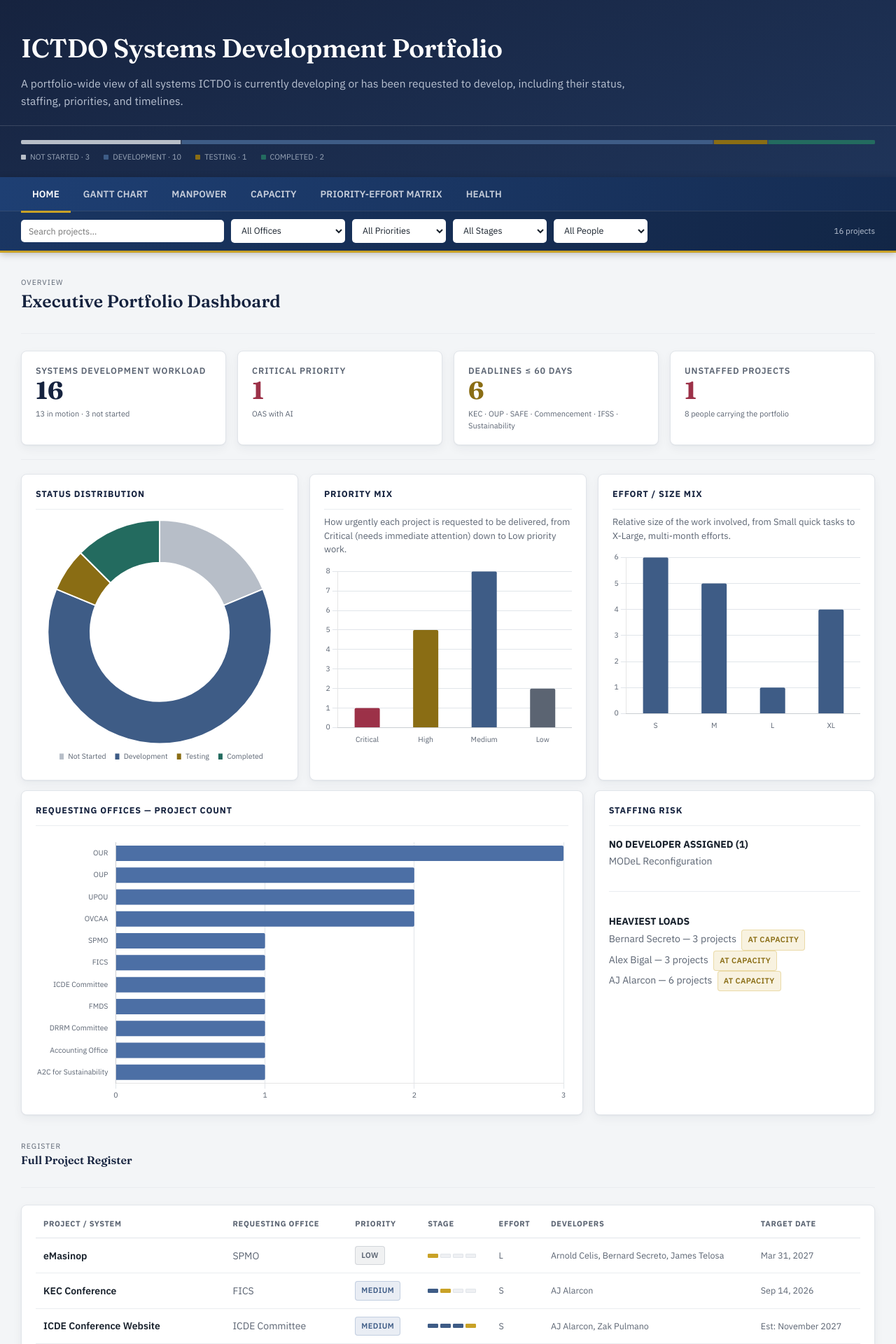
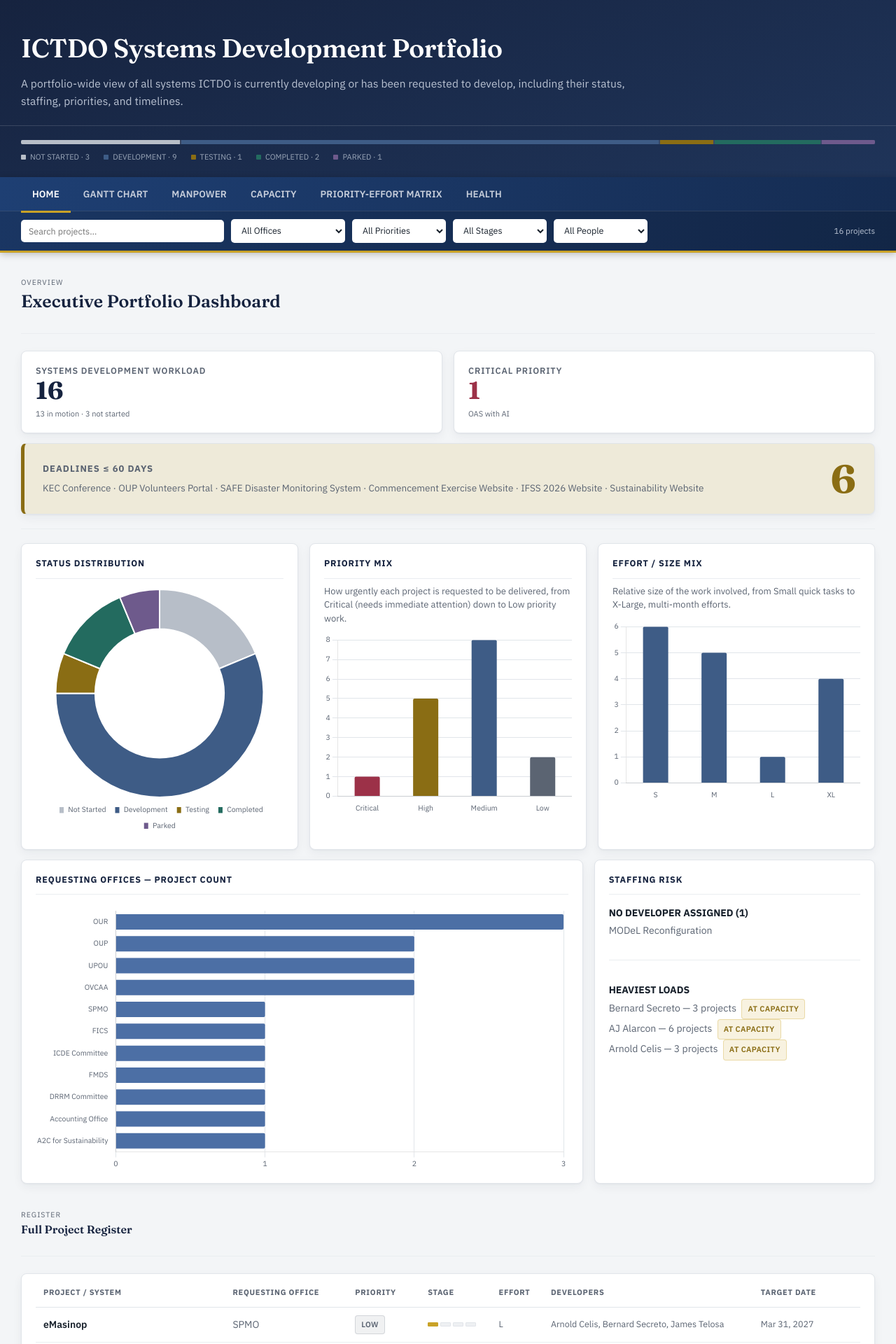
Before and after one commit to reinaldncku/reinaldncku.github.io, a Jekyll site: the page ictdo/index.html, which Jekyll copies as it is, in a window 1280 px wide. Shown: the top 1920 px of the page at 70% size. Built offline with Jekyll 4.4.1, drawn with Linux system fonts in a browser that asks for light colours.

Commit message:
Add files via upload

```diff
--- a/ictdo/app.js
+++ b/ictdo/app.js
@@ -3,8 +3,12 @@
    Depends on PROJECTS from data.js being loaded first.
    ========================================================================== */
 
-const STAGE_ORDER = ["Not Started", "Development", "Testing", "Completed"];
-const STAGE_SHORT = { "Not Started":"NOT STARTED", "Development":"DEVELOPMENT", "Testing":"TESTING", "Completed":"COMPLETED" };
+const STAGE_ORDER = ["Not Started", "Development", "Testing", "Completed", "Parked"];
+const STAGE_SHORT = { "Not Started":"NOT STARTED", "Development":"DEVELOPMENT", "Testing":"TESTING", "Completed":"COMPLETED", "Parked":"PARKED" };
+// The four real sequential stages, used only for the per-row progress rail.
+// Parked is excluded here (and handled separately) since it isn't "further
+// along" than Completed — it's a pause, not a position in the pipeline.
+const PROGRESS_STAGES = ["Not Started", "Development", "Testing", "Completed"];
 const PRIORITY_ORDER = ["Critical","High","Medium","Low"];
 const EFFORT_ORDER = ["S","M","L","XL"];
 const EFFORT_WEIGHT = { "S":1, "M":2, "L":3, "XL":5 };
@@ -14,13 +18,14 @@ const STATUS_COLOR = {
   "Not Started": "var(--idle)",
   "Development": "var(--accent-dim)",
   "Testing": "var(--warn)",
-  "Completed": "var(--ok)"
+  "Completed": "var(--ok)",
+  "Parked": "var(--parked)"
 };
 
 const PRIORITY_CLASS = { Critical:"critical", High:"high", Medium:"medium", Low:"low" };
 
 function stageIndex(status){
-  const i = STAGE_ORDER.indexOf(status);
+  const i = PROGRESS_STAGES.indexOf(status);
   return i === -1 ? 0 : i;
 }
 
@@ -66,7 +71,7 @@ function buildManpower(list){
    the work hasn't begun yet, or it's already finished, so neither should
    count as current pressure on a person's plate. */
 function isUnweightedStatus(status){
-  return status === "Not Started" || status === "Completed";
+  return status === "Not Started" || status === "Completed" || status === "Parked";
 }
 
 function projectWeight(p){
@@ -272,8 +277,13 @@ function renderPulse(){
 }
 
 function stageRailHTML(status){
+  if(status === "Parked"){
+    return `<span class="stagerail" title="Parked — on hold">` +
+      PROGRESS_STAGES.map(() => `<i class="parked"></i>`).join("") +
+      `</span>`;
+  }
   const idx = stageIndex(status);
-  return `<span class="stagerail">` + STAGE_ORDER.map((s,i) => {
+  return `<span class="stagerail">` + PROGRESS_STAGES.map((s,i) => {
     if(i < idx) return `<i class="lit"></i>`;
     if(i === idx) return `<i class="current"></i>`;
     return `<i></i>`;
--- a/ictdo/data.js
+++ b/ictdo/data.js
@@ -31,7 +31,7 @@ const FALLBACK_PROJECTS = [
   { "project": "IFSS 2026 Website", "office": "FMDS", "priority": "Medium", "status": "Development", "developers": "AJ Alarcon", "start_date": "2026-06-26", "target_date": "2026-10-05", "deadline_fixed": "Yes", "effort": "S" },
   { "project": "Commencement Exercise Website", "office": "OUR", "priority": "Medium", "status": "Development", "developers": "AJ Alarcon", "start_date": "2026-09-07", "target_date": "2026-10-02", "deadline_fixed": null, "effort": "S" },
   { "project": "OUP Volunteers Portal", "office": "OUP", "priority": "Medium", "status": "Testing", "developers": "Arnold Celis", "start_date": "2026-08-10", "target_date": "2026-09-30", "deadline_fixed": "Yes", "effort": "M" },
-  { "project": "SAFE Disaster Monitoring System", "office": "DRRM Committee", "priority": "Low", "status": "Development", "developers": "Alex Bigal, Zak Pulmano", "start_date": "2026-08-17", "target_date": "2026-09-30", "deadline_fixed": "No", "effort": "M" },
+  { "project": "SAFE Disaster Monitoring System", "office": "DRRM Committee", "priority": "Low", "status": "Parked", "developers": "Alex Bigal, Zak Pulmano", "start_date": "2026-08-17", "target_date": "2026-09-30", "deadline_fixed": "No", "effort": "M" },
   { "project": "AIMS", "office": "OUR", "priority": "High", "status": "Development", "developers": "Mark Sumaya, Alex Bigal, Bernard Secreto", "start_date": "Recurring", "target_date": "Recurring", "deadline_fixed": "NA", "effort": "XL" },
   { "project": "PIVOT", "office": "UPOU", "priority": "High", "status": "Development", "developers": "Renz Magsino", "start_date": "Recurring", "target_date": "Recurring", "deadline_fixed": "NA", "effort": "XL" },
   { "project": "FAIS", "office": "Accounting Office", "priority": "High", "status": "Development", "developers": "Arnold Celis, James Telosa", "start_date": "2025-11-01", "target_date": "2026-12-31", "deadline_fixed": "Yes", "effort": "XL" },
--- a/ictdo/index.html
+++ b/ictdo/index.html
@@ -42,7 +42,8 @@
     </div>
   </div>
 
-  <div class="grid grid-4" id="kpiGrid"></div>
+  <div class="grid grid-2" id="kpiGrid"></div>
+  <div id="deadlineBanner" style="margin-top:14px;"></div>
 
   <div class="hr"></div>
 
@@ -126,9 +125,7 @@ function renderPage(){
 
   const kpis = [
     { label:"Systems Development Workload", value: total, cls:"", delta:`${DATA.filter(p=>p.status!=="Not Started").length} in motion · ${DATA.filter(p=>p.status==="Not Started").length} not started` },
-    { label:"Critical Priority", value: critical, cls:"danger", delta: DATA.filter(p=>p.priority==="Critical").map(p=>p.project).join(" · ") },
-    { label:"Deadlines ≤ 60 Days", value: upcoming.length, cls: upcoming.length ? "warn":"ok", delta: upcoming.length ? upcoming.map(x=>x.p.project.split(" ")[0]).join(" · ") : "Nothing imminent" },
-    { label:"Unstaffed Projects", value: unassigned, cls: unassigned ? "danger":"ok", delta:`${peopleCount} people carrying the portfolio` }
+    { label:"Critical Priority", value: critical, cls:"danger", delta: DATA.filter(p=>p.priority==="Critical").map(p=>p.project).join(" · ") }
   ];
 
   document.getElementById("kpiGrid").innerHTML = kpis.map(k => `
@@ -138,6 +135,17 @@ function renderPage(){
       <div class="delta">${k.delta || "&nbsp;"}</div>
     </div>
   `).join("");
+
+  const deadlineCls = upcoming.length ? "warn" : "ok";
+  document.getElementById("deadlineBanner").innerHTML = `
+    <div class="panel kpi-banner ${deadlineCls}">
+      <div class="kpi-banner-left">
+        <div class="kpi-banner-label">Deadlines ≤ 60 Days</div>
+        <div class="kpi-banner-delta">${upcoming.length ? upcoming.map(x=>x.p.project).join(" · ") : "Nothing imminent in the next 60 days."}</div>
+      </div>
+      <div class="kpi-banner-value">${upcoming.length}</div>
+    </div>
+  `;
 
   // ---- Staffing risk panel ----
   const unassignedProjects = DATA.filter(p => !p.developers);
@@ -180,7 +188,7 @@ function renderPage(){
     return m;
   };
 
-  const statusColorsFlat = { "Not Started":"#B7BEC8", "Development":"#3E5C86", "Testing":"#8A6D14", "Completed":"#236B5F" };
+  const statusColorsFlat = { "Not Started":"#B7BEC8", "Development":"#3E5C86", "Testing":"#8A6D14", "Completed":"#236B5F", "Parked":"#6E5A8C" };
 
   const statusCounts = count(DATA, "status");
   new Chart(document.getElementById("chartStatus"), {
--- a/ictdo/style.css
+++ b/ictdo/style.css
@@ -46,6 +46,8 @@
   --warn-bg:       rgba(201,162,39,0.14);
   --danger:        #9C3148;
   --danger-bg:     rgba(156,49,72,0.1);
+  --parked:        #6E5A8C;
+  --parked-bg:     rgba(110,90,140,0.12);
   --idle:          #B7BEC8;
 
   --radius:        4px;
@@ -375,6 +377,46 @@ a:focus-visible, button:focus-visible, .switch:focus-visible{
   margin-top:8px;
 }
 
+/* Deadline banner — deliberately bigger and bolder than a standard KPI
+   card, since near-term deadlines are the one number on this page that
+   most benefits from being impossible to miss. */
+.kpi-banner{
+  display:flex;
+  align-items:center;
+  justify-content:space-between;
+  gap:24px;
+  padding:22px 26px;
+  border-left:5px solid var(--warn);
+  background:var(--warn-bg);
+}
+.kpi-banner.ok{
+  border-left-color:var(--ok);
+  background:var(--ok-bg);
+}
+.kpi-banner-left{ flex:1; min-width:0; }
+.kpi-banner-label{
+  font-family:var(--font-mono);
+  font-size:13px;
+  letter-spacing:1px;
+  text-transform:uppercase;
+  color:var(--text-dim);
+  font-weight:700;
+  margin-bottom:7px;
+}
+.kpi-banner-delta{
+  font-size:13.5px;
+  color:var(--text-dim);
+}
+.kpi-banner-value{
+  font-family:var(--font-display);
+  font-size:56px;
+  font-weight:700;
+  line-height:1;
+  color:var(--warn);
+  flex:0 0 auto;
+}
+.kpi-banner.ok .kpi-banner-value{ color:var(--ok); }
+
 /* ==========================================================================
    BADGES
    ========================================================================== */
@@ -423,6 +465,7 @@ a:focus-visible, button:focus-visible, .switch:focus-visible{
 }
 .stagerail i.lit{ background:var(--accent-dim); border-color:var(--accent-dim); }
 .stagerail i.current{ background:var(--gold); border-color:var(--gold); }
+.stagerail i.parked{ background:var(--parked); border-color:var(--parked); opacity:0.75; }
 
 /* ==========================================================================
    TABLE
```
Also changed, not shown: other parts of ictdo/index.html (+0 -2 lines), ictdo/roadmap.html (+19 -2 lines).
